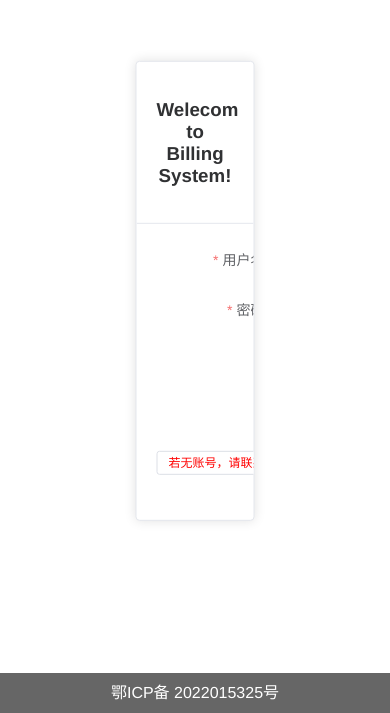
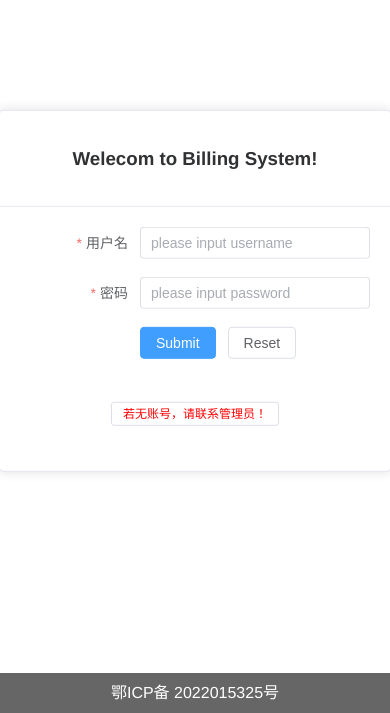
Before and after one commit to Jun1105/BillingSystem, a Vue app in the folder billingFE_vite/: page /login in a window 390 px wide. Shown: the part 131-844 px from the top of the page. Built offline with nearby package versions, Linux system fonts and the light colour scheme.

Commit message:
适配手机登录页

```diff
--- a/billingFE_vite/src/view/login/Login.vue
+++ b/billingFE_vite/src/view/login/Login.vue
@@ -136,6 +136,11 @@
   </div>
 </template>
 <style lang="scss">
+  @media screen and (max-width: 768px) {
+    .box-card .card {
+      width: 100vw !important;
+    }
+  }
   .box-card {
     min-height: calc(100vh - 40px);
     // background-image: linear-gradient(
```
